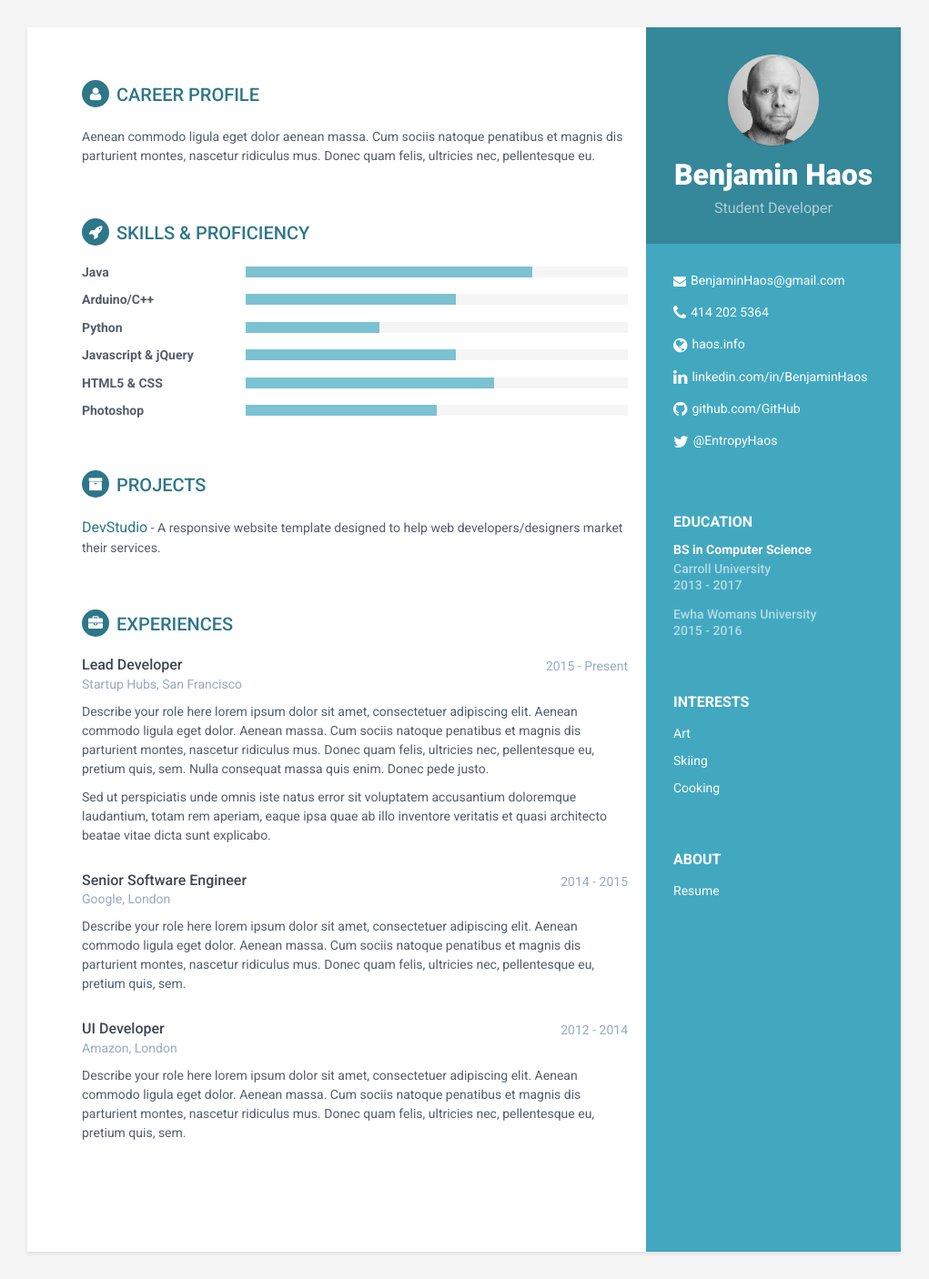
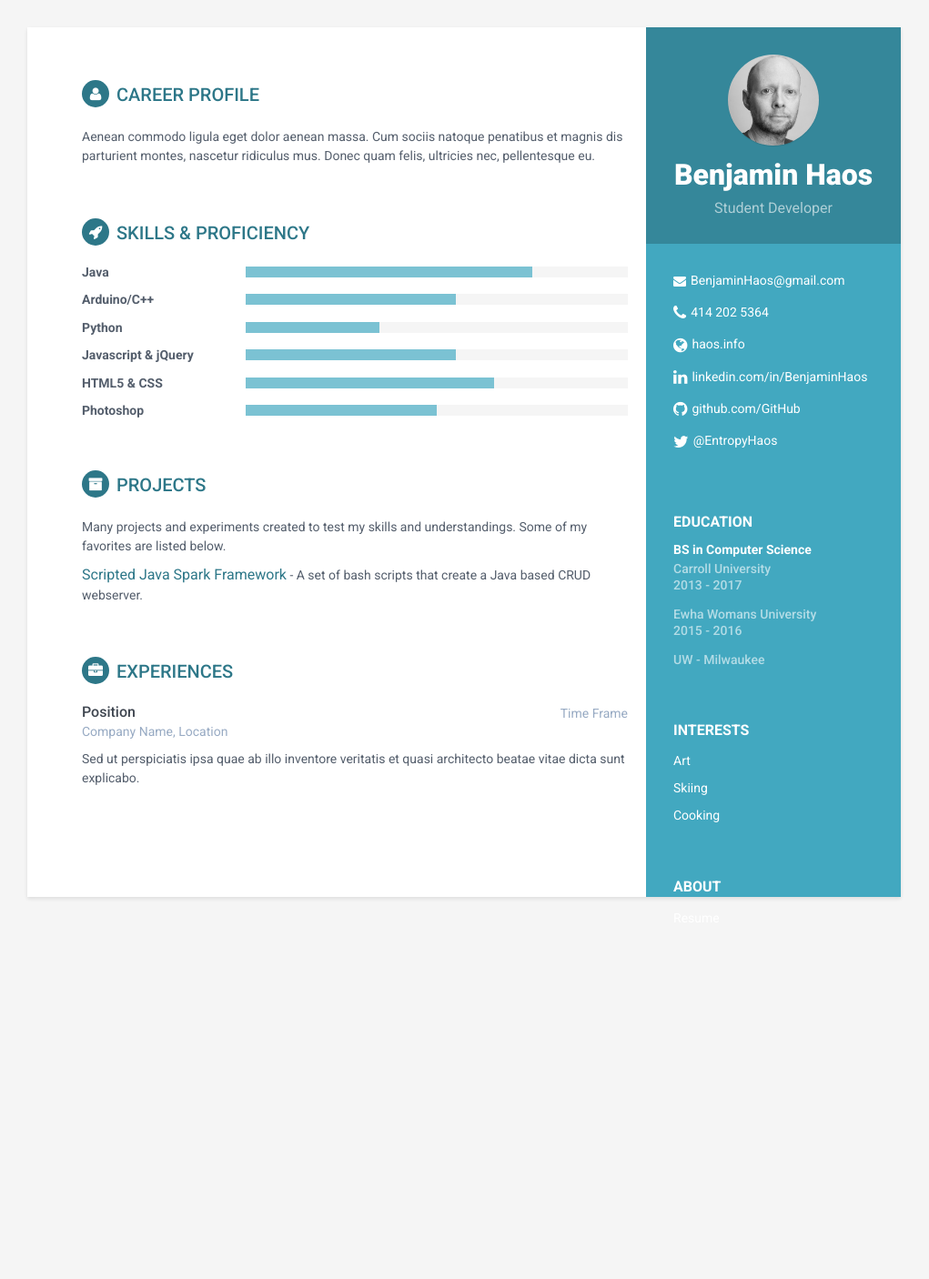
Before and after one commit to EntropyHaos/haos_dot_info_site, a Jekyll site: the page built from docs/index.html, in a window 1280 px wide. Shown: the whole page at 91% size, without its empty margins (130-1151 px from the left). Built offline with Jekyll 4.4.1, drawn with Linux system fonts in a browser that asks for light colours; after the commit the page ends 1049 px from its top, so only the background shows below that.

Commit message:
Add further.

```diff
--- a/docs/_includes/education.html
+++ b/docs/_includes/education.html
@@ -9,4 +9,7 @@
     <h5 class="meta">Ewha Womans University</h5>
     <div class="time">2015 - 2016</div>
 </div><!--//item-->
+<div class="item">
+    <h5 class="meta">UW - Milwaukee</h5>
+</div><!--//item-->
 </div><!--//education-container-->
--- a/docs/_includes/experience.html
+++ b/docs/_includes/experience.html
@@ -4,42 +4,15 @@
                 <div class="item">
                     <div class="meta">
                         <div class="upper-row">
-                            <h3 class="job-title">Lead Developer</h3>
-                            <div class="time">2015 - Present</div>
+                            <h3 class="job-title">Position</h3>
+                            <div class="time">Time Frame</div>
                         </div><!--//upper-row-->
-                        <div class="company">Startup Hubs, San Francisco</div>
+                        <div class="company">Company Name, Location</div>
                     </div><!--//meta-->
                     <div class="details">
-                        <p>Describe your role here lorem ipsum dolor sit amet, consectetuer adipiscing elit. Aenean commodo ligula eget dolor. Aenean massa. Cum sociis natoque penatibus et magnis dis parturient montes, nascetur ridiculus mus. Donec quam felis, ultricies nec, pellentesque eu, pretium quis, sem. Nulla consequat massa quis enim. Donec pede justo.</p>
-                        <p>Sed ut perspiciatis unde omnis iste natus error sit voluptatem accusantium doloremque laudantium, totam rem aperiam, eaque ipsa quae ab illo inventore veritatis et quasi architecto beatae vitae dicta sunt explicabo. </p>
+                        <p>Sed ut perspiciatis ipsa quae ab illo inventore veritatis et quasi architecto beatae vitae dicta sunt explicabo. </p>
                     </div><!--//details-->
                 </div><!--//item-->
 
-                <div class="item">
-                    <div class="meta">
-                        <div class="upper-row">
-                            <h3 class="job-title">Senior Software Engineer</h3>
-                            <div class="time">2014 - 2015</div>
-                        </div><!--//upper-row-->
-                        <div class="company">Google, London</div>
-                    </div><!--//meta-->
-                    <div class="details">
-                        <p>Describe your role here lorem ipsum dolor sit amet, consectetuer adipiscing elit. Aenean commodo ligula eget dolor. Aenean massa. Cum sociis natoque penatibus et magnis dis parturient montes, nascetur ridiculus mus. Donec quam felis, ultricies nec, pellentesque eu, pretium quis, sem.</p>
-
-                    </div><!--//details-->
-                </div><!--//item-->
-
-                <div class="item">
-                    <div class="meta">
-                        <div class="upper-row">
-                            <h3 class="job-title">UI Developer</h3>
-                            <div class="time">2012 - 2014</div>
-                        </div><!--//upper-row-->
-                        <div class="company">Amazon, London</div>
-                    </div><!--//meta-->
-                    <div class="details">
-                        <p>Describe your role here lorem ipsum dolor sit amet, consectetuer adipiscing elit. Aenean commodo ligula eget dolor. Aenean massa. Cum sociis natoque penatibus et magnis dis parturient montes, nascetur ridiculus mus. Donec quam felis, ultricies nec, pellentesque eu, pretium quis, sem.</p>
-                    </div><!--//details-->
-                </div><!--//item-->
 
             </section><!--//section-->
--- a/docs/_includes/projects.html
+++ b/docs/_includes/projects.html
@@ -1,9 +1,9 @@
 <section class="section projects-section">
                 <h2 class="section-title"><i class="fa fa-archive"></i>Projects</h2>
                 <div class="intro"><!--//intro start-->
-                    <p></p>
+                    <p>Many projects and experiments created to test my skills and understandings. Some of my favorites are listed below.</p>
                 <div class="item">
-                    <span class="project-title"><a href="#" target="_blank">DevStudio</a></span> -
-                    <span class="project-tagline">A responsive website template designed to help web developers/designers market their services. </span>
+                    <span class="project-title"><a href="https://github.com/EntropyHaos/scripted_java_spark_framework" target="_blank">Scripted Java Spark Framework</a></span> -
+                    <span class="project-tagline">A set of bash scripts that create a Java based CRUD webserver.</span>
                 </div><!--//item-->
             </section><!--//section-->
```
